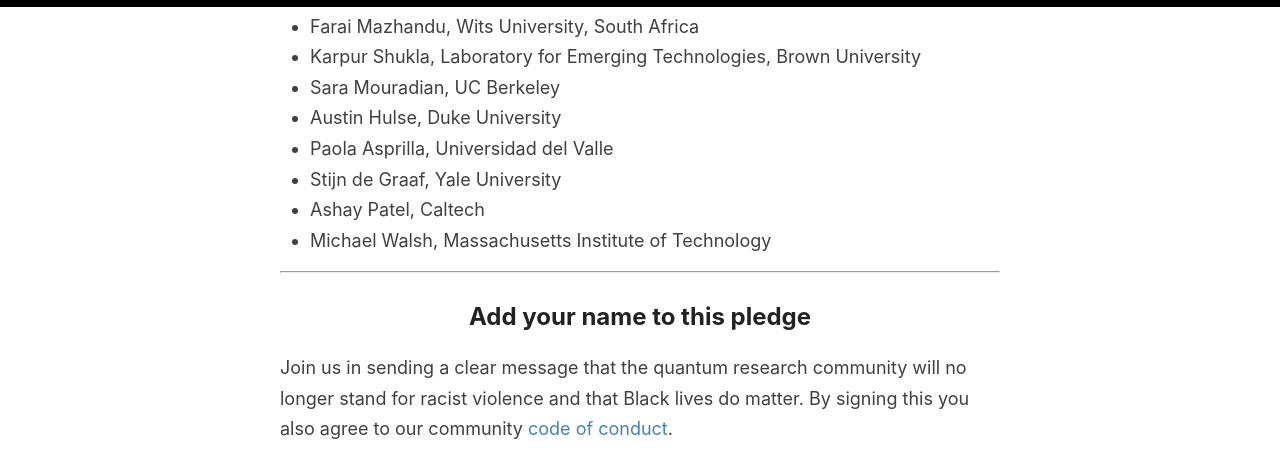
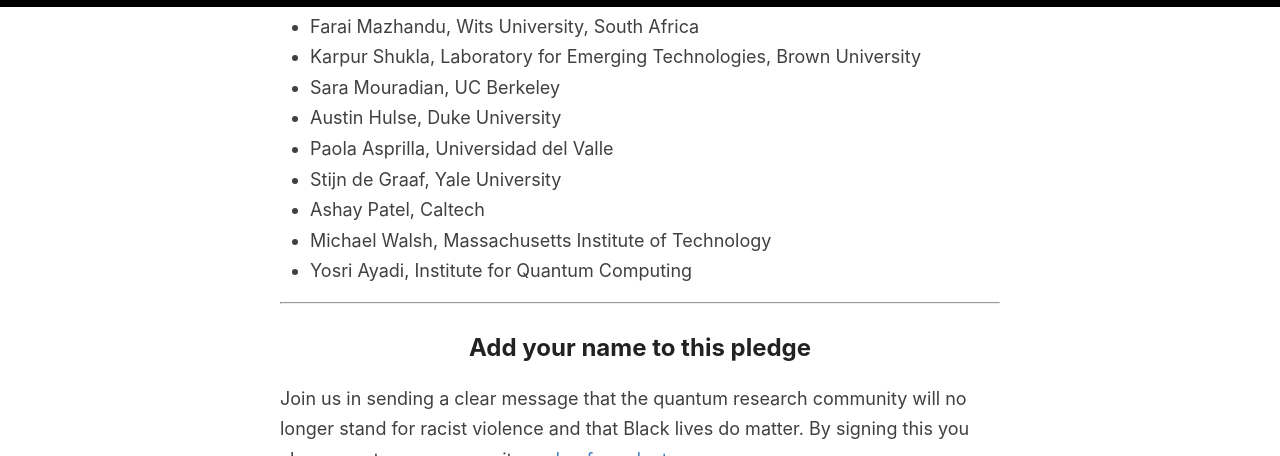
Before and after one commit to quantumforblacklives/quantumforblacklives.github.io, a Jekyll site: the page built from index.html, in a window 1280 px wide and 900 px high, scrolled down 5480 px, cut to the strip 0-456 px from the top of the window. Built offline with Jekyll 4.4.1, drawn with Linux system fonts in a browser that asks for light colours; the list of posts is cut into pages by our own code.

Commit message:
Add signature from Yosri Ayadi.

```diff
--- a/_includes/signatories.md
+++ b/_includes/signatories.md
@@ -81,3 +81,4 @@
 - Stijn de Graaf, Yale University
 - Ashay Patel, Caltech
 - Michael Walsh, Massachusetts Institute of Technology
+- Yosri Ayadi, Institute for  Quantum Computing
```
